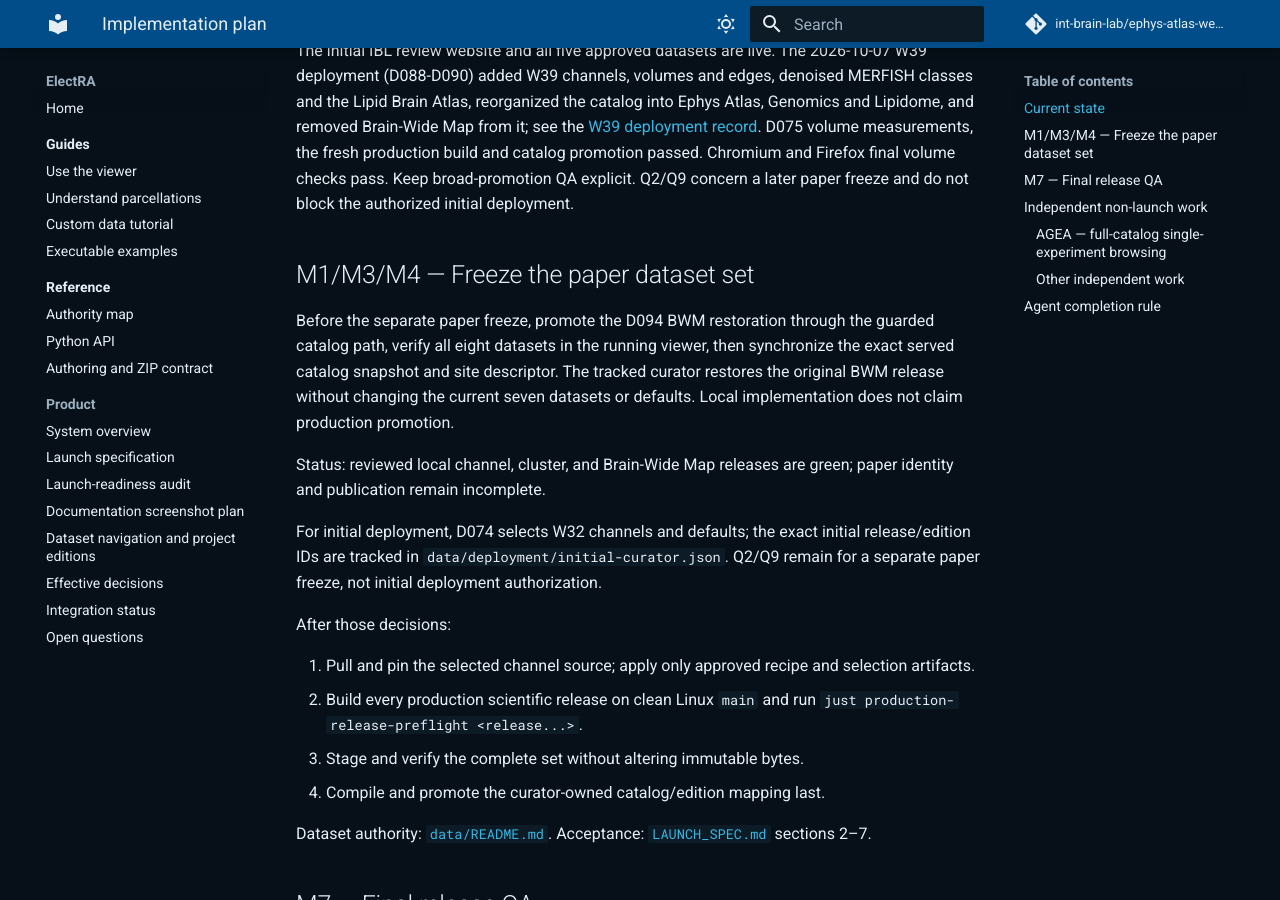
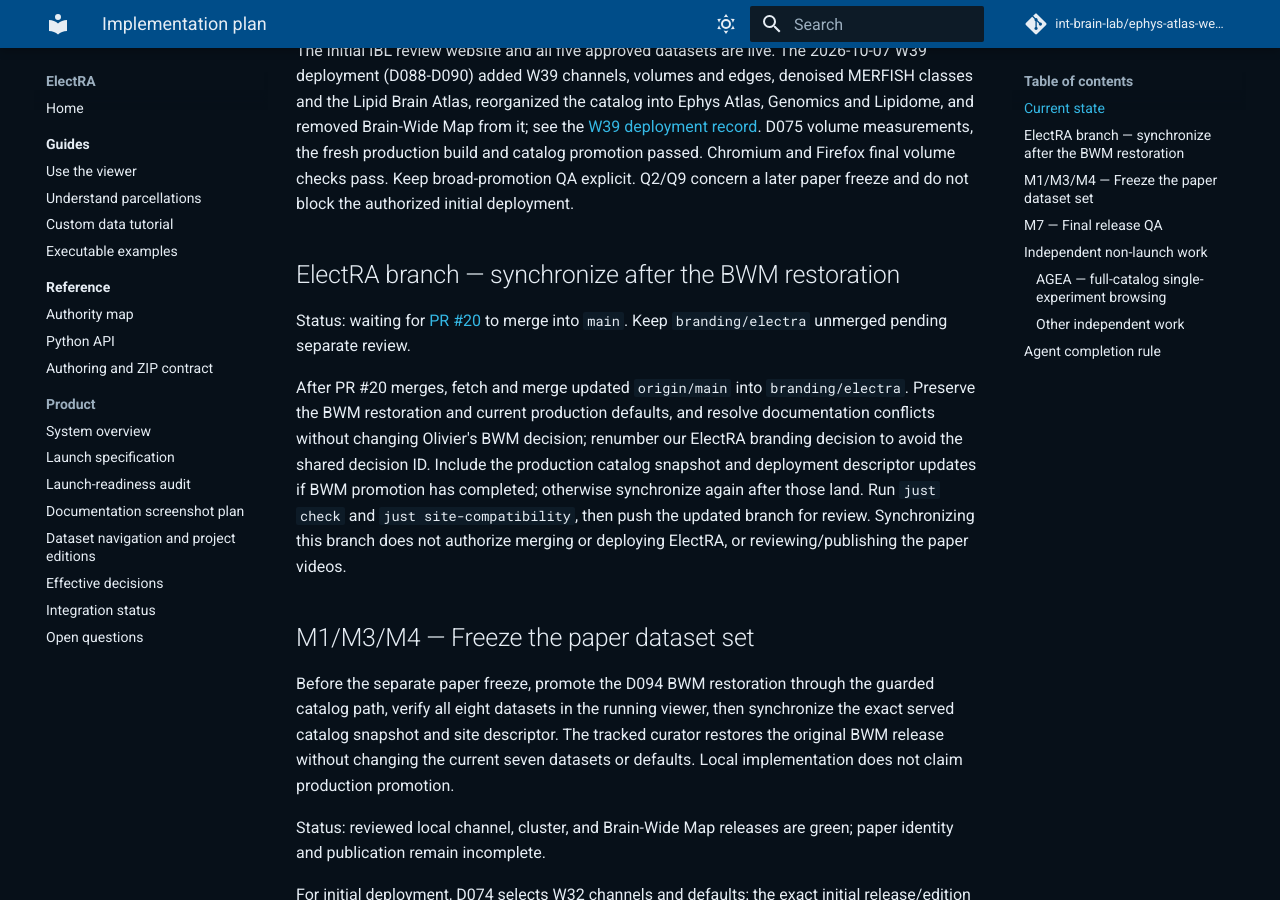
Before and after one commit to int-brain-lab/ephys-atlas-web-v2, an MkDocs documentation site: the page built from docs/IMPLEMENTATION_PLAN.md, in a window 1280 px wide and 900 px high, scrolled down 521 px. Built offline with MkDocs 1.6.1 and Material for MkDocs 9.7.7, drawn with Linux system fonts in a browser that asks for light colours; comment, search, counter and statistics services are not loaded.

Commit message:
Track ElectRA branch sync after the BWM restoration

```diff
--- a/docs/IMPLEMENTATION_PLAN.md
+++ b/docs/IMPLEMENTATION_PLAN.md
@@ -25,6 +25,21 @@ the [W39 deployment record](publishing/W39_DEPLOYMENT_20261007.md). D075
 volume measurements, the fresh production build and catalog promotion passed.
 Chromium and Firefox final volume checks pass. Keep broad-promotion QA explicit. Q2/Q9 concern a later paper
 freeze and do not block the authorized initial deployment.
+
+## ElectRA branch — synchronize after the BWM restoration
+
+Status: waiting for [PR #20](https://github.com/int-brain-lab/ephys-atlas-web-v2/pull/20)
+to merge into `main`. Keep `branding/electra` unmerged pending separate review.
+
+After PR #20 merges, fetch and merge updated `origin/main` into
+`branding/electra`. Preserve the BWM restoration and current production
+defaults, and resolve documentation conflicts without changing Olivier's BWM
+decision; renumber our ElectRA branding decision to avoid the shared decision
+ID. Include the production catalog snapshot and deployment descriptor updates
+if BWM promotion has completed; otherwise synchronize again after those land.
+Run `just check` and `just site-compatibility`, then push the updated branch for
+review. Synchronizing this branch does not authorize merging or deploying
+ElectRA, or reviewing/publishing the paper videos.
 
 ## M1/M3/M4 — Freeze the paper dataset set
 
```
